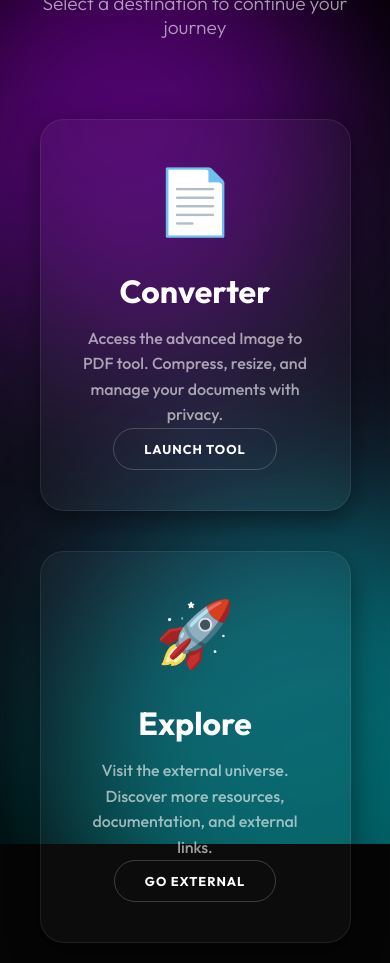
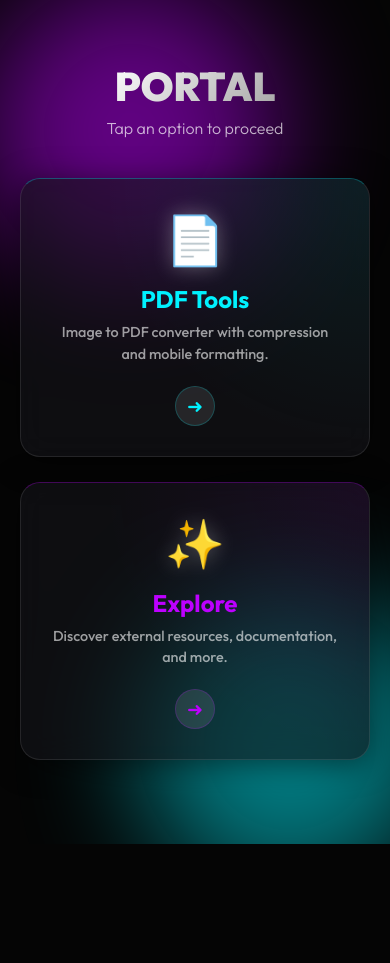
Before and after one commit to raghavkashyap-org/pdfCode, a plain HTML site: page index.html in a window 390 px wide. After the commit the page ends 844 px from the top, so only its background shows below. Drawn offline with Linux system fonts and the light colour scheme.

Commit message:
Refactor index.html for mobile responsiveness
Updated viewport settings and title for mobile optimization. Adjusted styles for card layout, animations, and hover effects.

```diff
--- a/index.html
+++ b/index.html
@@ -2,16 +2,16 @@
 <html lang="en">
 <head>
     <meta charset="UTF-8">
-    <meta name="viewport" content="width=device-width, initial-scale=1.0">
-    <title>Gateway Portal</title>
+    <meta name="viewport" content="width=device-width, initial-scale=1.0, maximum-scale=1.0, user-scalable=no">
+    <title>Gateway Portal Mobile</title>
     <link href="https://fonts.googleapis.com/css2?family=Outfit:wght@300;500;700;900&display=swap" rel="stylesheet">
     <style>
         :root {
             --primary: #00f2ff;
             --secondary: #bd00ff;
             --bg-dark: #050505;
-            --card-bg: rgba(255, 255, 255, 0.03);
-            --glass-border: rgba(255, 255, 255, 0.08);
+            --card-bg: rgba(20, 20, 25, 0.6);
+            --glass-border: rgba(255, 255, 255, 0.1);
             --text: #ffffff;
         }
 
@@ -19,222 +19,217 @@
             margin: 0;
             padding: 0;
             box-sizing: border-box;
-            cursor: none; /* Hide default cursor for custom one */
+            -webkit-tap-highlight-color: transparent; /* Removes blue overlay on mobile tap */
         }
 
         body {
             font-family: 'Outfit', sans-serif;
             background-color: var(--bg-dark);
             color: var(--text);
-            height: 100vh;
-            overflow: hidden;
+            min-height: 100vh;
+            overflow-x: hidden;
             display: flex;
+            flex-direction: column;
+            align-items: center;
             justify-content: center;
-            align-items: center;
-            perspective: 1000px;
+            padding: 20px;
         }
 
         /* --- Animated Background --- */
         .ambient-bg {
-            position: absolute;
+            position: fixed;
             top: 0; left: 0; width: 100%; height: 100%;
             z-index: -1;
             overflow: hidden;
-            background: radial-gradient(circle at 50% 50%, #1a1a2e 0%, #000000 100%);
+            background: #050505;
         }
 
         .orb {
             position: absolute;
             border-radius: 50%;
-            filter: blur(80px);
-            opacity: 0.6;
-            animation: float 20s infinite ease-in-out;
+            filter: blur(60px);
+            opacity: 0.5;
+            animation: float 10s infinite ease-in-out;
         }
 
         .orb-1 {
-            width: 400px; height: 400px;
+            width: 300px; height: 300px;
             background: var(--secondary);
-            top: -100px; left: -100px;
-            animation-delay: 0s;
+            top: -50px; left: -50px;
         }
 
         .orb-2 {
-            width: 500px; height: 500px;
+            width: 300px; height: 300px;
             background: var(--primary);
-            bottom: -150px; right: -150px;
-            animation-delay: -10s;
+            bottom: -50px; right: -50px;
+            animation-delay: -5s;
         }
 
         @keyframes float {
-            0%, 100% { transform: translate(0, 0) scale(1); }
-            50% { transform: translate(50px, 50px) scale(1.1); }
+            0%, 100% { transform: translate(0, 0); }
+            50% { transform: translate(30px, 30px); }
         }
 
-        /* --- Main Content --- */
-        .container {
+        /* --- Header --- */
+        .header-content {
             text-align: center;
-            z-index: 10;
-            width: 90%;
-            max-width: 1200px;
+            margin-bottom: 40px;
+            margin-top: 20px;
+            z-index: 2;
         }
 
         h1 {
-            font-size: 4rem;
+            font-size: clamp(2.5rem, 8vw, 4rem);
             font-weight: 900;
-            margin-bottom: 10px;
-            background: linear-gradient(to right, #fff, #aaa);
+            line-height: 1.1;
+            background: linear-gradient(135deg, #fff 0%, #a5a5a5 100%);
             -webkit-background-clip: text;
             -webkit-text-fill-color: transparent;
-            letter-spacing: -2px;
+            margin-bottom: 10px;
             opacity: 0;
-            animation: fadeDown 1s forwards 0.5s;
+            animation: slideDown 0.8s forwards ease-out;
         }
 
         p.subtitle {
-            font-size: 1.2rem;
-            color: rgba(255,255,255,0.6);
-            margin-bottom: 60px;
+            font-size: 1rem;
+            color: rgba(255,255,255,0.7);
             font-weight: 300;
             opacity: 0;
-            animation: fadeUp 1s forwards 0.7s;
+            animation: fadeIn 1s forwards 0.5s;
         }
 
-        /* --- Split Cards Layout --- */
-        .split-layout {
+        /* --- Mobile Card Layout --- */
+        .card-container {
             display: flex;
-            justify-content: center;
-            gap: 40px;
-            padding: 20px;
+            flex-direction: column;
+            gap: 25px;
+            width: 100%;
+            max-width: 400px;
+            z-index: 2;
+            padding-bottom: 40px; /* Space for bottom scroll */
         }
 
         .card-link {
             text-decoration: none;
             color: inherit;
             display: block;
-            perspective: 1000px;
-            opacity: 0;
-            animation: fadeUp 1s forwards 1s;
-        }
-
-        .card-link:nth-child(2) {
-            animation-delay: 1.2s;
+            width: 100%;
         }
 
         .card {
-            width: 350px;
-            height: 450px;
             background: var(--card-bg);
             border: 1px solid var(--glass-border);
-            border-radius: 24px;
-            backdrop-filter: blur(20px);
-            -webkit-backdrop-filter: blur(20px);
-            padding: 40px;
+            border-radius: 20px;
+            backdrop-filter: blur(15px);
+            -webkit-backdrop-filter: blur(15px);
+            padding: 30px;
+            position: relative;
+            overflow: hidden;
+            transition: transform 0.2s, box-shadow 0.3s, border-color 0.3s;
+            box-shadow: 0 4px 30px rgba(0, 0, 0, 0.5);
+
+            /* Initial State Animation */
+            opacity: 0;
+            transform: translateY(20px);
+            animation: cardEntrance 0.8s cubic-bezier(0.2, 0.8, 0.2, 1) forwards;
+        }
+
+        /* Staggered entrance for cards */
+        .card-link:nth-child(1) .card { animation-delay: 0.2s; }
+        .card-link:nth-child(2) .card { animation-delay: 0.4s; }
+
+        /* Mobile Touch Interaction (Active State) */
+        .card:active {
+            transform: scale(0.96) !important; /* Shrink effect on tap */
+            background: rgba(255, 255, 255, 0.08);
+        }
+
+        /* Card Visuals */
+        .card-content {
             display: flex;
             flex-direction: column;
-            justify-content: center;
             align-items: center;
-            transition: all 0.4s cubic-bezier(0.175, 0.885, 0.32, 1.275);
+            text-align: center;
+            z-index: 2;
             position: relative;
-            overflow: hidden;
-            box-shadow: 0 10px 30px rgba(0,0,0,0.5);
         }
 
-        /* Card Content */
-        .card-icon {
-            font-size: 4rem;
-            margin-bottom: 30px;
-            transition: transform 0.4s ease;
+        .icon-box {
+            font-size: 3rem;
+            margin-bottom: 15px;
+            filter: drop-shadow(0 0 10px rgba(255,255,255,0.3));
         }
 
         .card h2 {
-            font-size: 2rem;
+            font-size: 1.5rem;
             font-weight: 700;
-            margin-bottom: 15px;
-            transition: color 0.3s;
+            margin-bottom: 8px;
+            color: white;
         }
 
         .card p {
-            font-size: 1rem;
+            font-size: 0.9rem;
             color: rgba(255,255,255,0.6);
-            line-height: 1.6;
-            text-align: center;
+            line-height: 1.5;
+            margin-bottom: 20px;
         }
 
-        .card-btn {
-            margin-top: auto;
-            padding: 12px 30px;
-            border-radius: 50px;
-            background: transparent;
-            border: 1px solid rgba(255,255,255,0.2);
-            color: white;
-            font-weight: 600;
-            text-transform: uppercase;
-            font-size: 0.8rem;
-            letter-spacing: 1px;
-            transition: all 0.3s;
+        .action-arrow {
+            width: 40px;
+            height: 40px;
+            border-radius: 50%;
+            background: rgba(255,255,255,0.1);
+            display: flex;
+            align-items: center;
+            justify-content: center;
+            font-size: 1.2rem;
+            transition: background 0.3s;
         }
 
-        /* --- Hover Effects --- */
-        /* Specific Styles for Card 1 (Blue) */
-        .card.option-1:hover {
-            box-shadow: 0 20px 50px rgba(0, 242, 255, 0.2);
-            border-color: var(--primary);
+        /* Specific Theme Colors */
+        /* Card 1: Cyan Theme */
+        .card.theme-cyan {
+            border-top: 1px solid rgba(0, 242, 255, 0.3);
         }
-        .card.option-1:hover .card-icon { transform: scale(1.2) rotate(-10deg); text-shadow: 0 0 20px var(--primary); }
-        .card.option-1:hover h2 { color: var(--primary); }
-        .card.option-1:hover .card-btn { background: var(--primary); color: #000; box-shadow: 0 0 20px var(--primary); border-color: var(--primary); }
+        .card.theme-cyan h2 { color: var(--primary); }
+        .card.theme-cyan .action-arrow { color: var(--primary); border: 1px solid rgba(0, 242, 255, 0.2); }
 
-        /* Specific Styles for Card 2 (Purple) */
-        .card.option-2:hover {
-            box-shadow: 0 20px 50px rgba(189, 0, 255, 0.2);
-            border-color: var(--secondary);
-        }
-        .card.option-2:hover .card-icon { transform: scale(1.2) rotate(10deg); text-shadow: 0 0 20px var(--secondary); }
-        .card.option-2:hover h2 { color: var(--secondary); }
-        .card.option-2:hover .card-btn { background: var(--secondary); color: #fff; box-shadow: 0 0 20px var(--secondary); border-color: var(--secondary); }
-
-        /* --- Custom Cursor --- */
-        .cursor-dot,
-        .cursor-outline {
-            position: fixed;
-            top: 0;
-            left: 0;
-            transform: translate(-50%, -50%);
-            border-radius: 50%;
-            z-index: 9999;
-            pointer-events: none;
+        /* Persistent Glow Animation for Cyan */
+        .card.theme-cyan::before {
+            content: ''; position: absolute; top: 0; left: 0; width: 100%; height: 100%;
+            background: radial-gradient(circle at top right, rgba(0, 242, 255, 0.15), transparent 60%);
+            opacity: 0.5;
         }
 
-        .cursor-dot {
-            width: 8px;
-            height: 8px;
-            background-color: white;
+        /* Card 2: Purple Theme */
+        .card.theme-purple {
+            border-top: 1px solid rgba(189, 0, 255, 0.3);
         }
+        .card.theme-purple h2 { color: var(--secondary); }
+        .card.theme-purple .action-arrow { color: var(--secondary); border: 1px solid rgba(189, 0, 255, 0.2); }
 
-        .cursor-outline {
-            width: 40px;
-            height: 40px;
-            border: 1px solid rgba(255, 255, 255, 0.5);
-            transition: width 0.2s, height 0.2s, background-color 0.2s;
-        }
-
-        body:hover .cursor-outline {
-            width: 40px;
+        /* Persistent Glow Animation for Purple */
+        .card.theme-purple::before {
+            content: ''; position: absolute; top: 0; left: 0; width: 100%; height: 100%;
+            background: radial-gradient(circle at top right, rgba(189, 0, 255, 0.15), transparent 60%);
+            opacity: 0.5;
         }
 
         /* Animations */
-        @keyframes fadeDown { from { opacity: 0; transform: translateY(-30px); } to { opacity: 1; transform: translateY(0); } }
-        @keyframes fadeUp { from { opacity: 0; transform: translateY(30px); } to { opacity: 1; transform: translateY(0); } }
+        @keyframes slideDown { from { transform: translateY(-20px); opacity: 0; } to { transform: translateY(0); opacity: 1; } }
+        @keyframes fadeIn { to { opacity: 1; } }
+        @keyframes cardEntrance { to { opacity: 1; transform: translateY(0); } }
 
-        /* Mobile Response */
-        @media (max-width: 768px) {
-            h1 { font-size: 2.5rem; }
-            .split-layout { flex-direction: column; align-items: center; }
-            .card { width: 100%; max-width: 320px; height: auto; min-height: 350px; }
-            .orb { opacity: 0.4; }
-            .cursor-dot, .cursor-outline { display: none; } /* Hide custom cursor on touch */
-            * { cursor: auto; }
+        /* Desktop Hover Overrides (Only apply if user has a mouse) */
+        @media (hover: hover) {
+            .card:hover {
+                transform: translateY(-5px);
+                box-shadow: 0 15px 40px rgba(0,0,0,0.6);
+            }
+            .card.theme-cyan:hover { border-color: var(--primary); box-shadow: 0 0 30px rgba(0, 242, 255, 0.2); }
+            .card.theme-purple:hover { border-color: var(--secondary); box-shadow: 0 0 30px rgba(189, 0, 255, 0.2); }
         }
+
     </style>
 </head>
 <body>
@@ -244,87 +239,50 @@
         <div class="orb orb-2"></div>
     </div>
 
-    <div class="cursor-dot"></div>
-    <div class="cursor-outline"></div>
+    <header class="header-content">
+        <h1>PORTAL</h1>
+        <p class="subtitle">Tap an option to proceed</p>
+    </header>
 
-    <div class="container">
-        <h1>CHOOSE YOUR PATH</h1>
-        <p class="subtitle">Select a destination to continue your journey</p>
+    <div class="card-container">
 
-        <div class="split-layout">
-            <a href="converter.html" class="card-link">
-                <div class="card option-1" id="card1">
-                    <div class="card-icon">📄</div>
-                    <h2>Converter</h2>
-                    <p>Access the advanced Image to PDF tool. Compress, resize, and manage your documents with privacy.</p>
-                    <div class="card-btn">Launch Tool</div>
+        <a href="converter.html" class="card-link">
+            <div class="card theme-cyan">
+                <div class="card-content">
+                    <div class="icon-box">📄</div>
+                    <h2>PDF Tools</h2>
+                    <p>Image to PDF converter with compression and mobile formatting.</p>
+                    <div class="action-arrow">➜</div>
                 </div>
-            </a>
+            </div>
+        </a>
 
-            <a href="https://www.google.com" target="_blank" class="card-link">
-                <div class="card option-2" id="card2">
-                    <div class="card-icon">🚀</div>
+        <a href="https://www.google.com" target="_blank" class="card-link">
+            <div class="card theme-purple">
+                <div class="card-content">
+                    <div class="icon-box">✨</div>
                     <h2>Explore</h2>
-                    <p>Visit the external universe. Discover more resources, documentation, and external links.</p>
-                    <div class="card-btn">Go External</div>
+                    <p>Discover external resources, documentation, and more.</p>
+                    <div class="action-arrow">➜</div>
                 </div>
-            </a>
-        </div>
+            </div>
+        </a>
+
     </div>
 
     <script>
-        // --- 3D Tilt Effect Script ---
+        // Optional: Simple JS to add a "Ripple" effect coordinates on click for extra visual feedback
         const cards = document.querySelectorAll('.card');
 
         cards.forEach(card => {
-            card.addEventListener('mousemove', (e) => {
-                const rect = card.getBoundingClientRect();
-                const x = e.clientX - rect.left;
-                const y = e.clientY - rect.top;
-
-                const centerX = rect.width / 2;
-                const centerY = rect.height / 2;
-
-                const rotateX = ((y - centerY) / centerY) * -10; // Max rotation deg
-                const rotateY = ((x - centerX) / centerX) * 10;
-
-                card.style.transform = `perspective(1000px) rotateX(${rotateX}deg) rotateY(${rotateY}deg) scale3d(1.02, 1.02, 1.02)`;
+            card.addEventListener('touchstart', function() {
+                this.style.transform = 'scale(0.96)';
             });
 
-            card.addEventListener('mouseleave', () => {
-                card.style.transform = 'perspective(1000px) rotateX(0) rotateY(0) scale3d(1, 1, 1)';
-            });
-        });
-
-        // --- Custom Cursor Script ---
-        const cursorDot = document.querySelector('.cursor-dot');
-        const cursorOutline = document.querySelector('.cursor-outline');
-
-        window.addEventListener('mousemove', (e) => {
-            const posX = e.clientX;
-            const posY = e.clientY;
-
-            // Dot follows instantly
-            cursorDot.style.left = `${posX}px`;
-            cursorDot.style.top = `${posY}px`;
-
-            // Outline follows with slight delay (animation via CSS transition)
-            cursorOutline.animate({
-                left: `${posX}px`,
-                top: `${posY}px`
-            }, { duration: 500, fill: "forwards" });
-        });
-
-        // Add hover effect to cursor when over links
-        const links = document.querySelectorAll('a');
-        links.forEach(link => {
-            link.addEventListener('mouseenter', () => {
-                cursorOutline.style.transform = 'translate(-50%, -50%) scale(1.5)';
-                cursorOutline.style.backgroundColor = 'rgba(255, 255, 255, 0.1)';
-            });
-            link.addEventListener('mouseleave', () => {
-                cursorOutline.style.transform = 'translate(-50%, -50%) scale(1)';
-                cursorOutline.style.backgroundColor = 'transparent';
+            card.addEventListener('touchend', function() {
+                setTimeout(() => {
+                    this.style.transform = 'scale(1) translateY(0)';
+                }, 150);
             });
         });
     </script>
```
